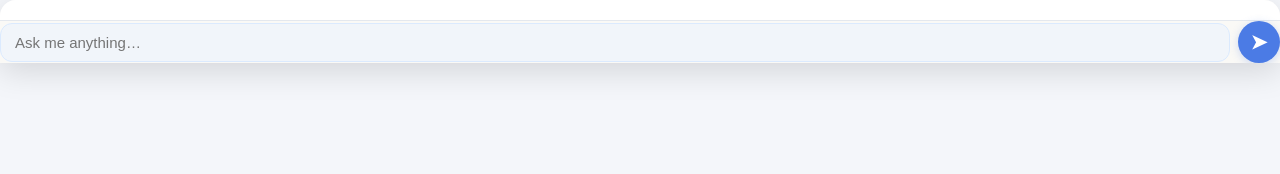
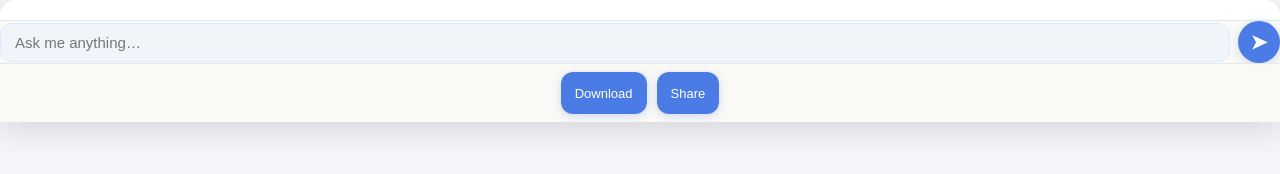
Before and after one commit to overtext71/chatbot-widget, a website: page public/index.html in a window 1280 px wide. Drawn offline with Linux system fonts and the light colour scheme.

Commit message:
added download share buttons

```diff
--- a/public/index.html
+++ b/public/index.html
@@ -27,7 +27,7 @@
   height: 32px;
   vertical-align: middle;
   margin-right: 8px;
-  border-radius: 50%; /* optional: makes icons circular */
+  border-radius: 50%;
 }
 #messages {
     flex: 1;
@@ -83,16 +83,31 @@
     margin: 0 !important;
     padding: 0 !important;
 }
-
 #inputRow {
     margin-bottom: 0 !important;
     margin-top: 0 !important;
     margin: 0 !important;
     box-shadow: none !important;
 }
-
 #chat {
     padding-bottom: 0 !important;
+}
+/* Style for the new buttons container */
+#buttonRow {
+    display: flex;
+    justify-content: center;
+    gap: 10px;
+    background: #faf9f6;
+    padding: 8px 12px;
+    border-top: 1px solid #e4e8ee;
+}
+/* Style for the save buttons */
+.save-button {
+    border-radius: 12px;
+    width: auto;
+    padding: 8px 14px;
+    font-size: 13px;
+    font-weight: normal;
 }
 </style>
 </head>
@@ -101,8 +116,12 @@
     <div id="messages"></div>
     <form id="inputRow">
         <input id="msg" autocomplete="off" placeholder="Ask me anything…">
-    <button>➤</button>
+        <button type="submit">➤</button>
     </form>
+    <div id="buttonRow">
+        <button type="button" class="save-button" onclick="downloadChat()">Download</button>
+        <button type="button" class="save-button" onclick="shareChat()">Share</button>
+    </div>
 </div>
 
 <script>
@@ -125,27 +144,76 @@ function add(role, text) {
     messages.scrollTop = messages.scrollHeight;
 }
 
-form.addEventListener('submit',async e=>{
+form.addEventListener('submit', async e => {
     e.preventDefault();
-  const text=msgInput.value.trim();
-  if(!text) return;
-  add('user',text);
-  msgInput.value='';
+    const text = msgInput.value.trim();
+    if (!text) return;
+    add('user', text);
+    msgInput.value = '';
 
     const res = await fetch('/api/chat', {
-    method:'POST',
-    headers:{'Content-Type':'application/json'},
-    body:JSON.stringify({text,app:appTag,system:sysMsg})
+        method: 'POST',
+        headers: { 'Content-Type': 'application/json' },
+        body: JSON.stringify({ text, app: appTag, system: sysMsg })
     });
     const data = await res.json();
-  add('assistant',data.reply);
+    add('assistant', data.reply);
 
-  fetch('https://rtrb.app/flipbook/api/log.php',{
-    method:'POST',
-    headers:{'Content-Type':'application/json'},
-    body:JSON.stringify({app:appTag,role:'assistant',text:data.reply,ts:Date.now()})
+    fetch('https://rtrb.app/flipbook/api/log.php', {
+        method: 'POST',
+        headers: { 'Content-Type': 'application/json' },
+        body: JSON.stringify({ app: appTag, role: 'assistant', text: data.reply, ts: Date.now() })
     });
 });
+
+// Function to collect and format chat content
+function getChatContent() {
+    const messageDivs = messages.getElementsByTagName('div');
+    let chatText = '';
+    for (const div of messageDivs) {
+        const role = div.querySelector('img').alt;
+        const text = div.innerText.trim();
+        chatText += `${role}: ${text}\n\n`;
+    }
+    return chatText;
+}
+
+// Function to download the chat content as a .txt file
+function downloadChat() {
+    const content = getChatContent();
+    if (!content) {
+        alert('No chat content available.');
+        return;
+    }
+    const blob = new Blob([content], { type: 'text/plain' });
+    const url = URL.createObjectURL(blob);
+    const a = document.createElement('a');
+    a.href = url;
+    a.download = 'chat-content.txt';
+    document.body.appendChild(a);
+    a.click();
+    document.body.removeChild(a);
+    URL.revokeObjectURL(url);
+}
+
+// Function to share the chat content using Web Share API
+function shareChat() {
+    const content = getChatContent();
+    if (!content) {
+        alert('No chat content available.');
+        return;
+    }
+    if (navigator.share) {
+        navigator.share({
+            title: 'Chat Content',
+            text: content,
+        })
+        .then(() => console.log('Content shared successfully'))
+        .catch((error) => console.log('Error sharing content:', error));
+    } else {
+        alert('Web Share API is not supported on this browser. Try downloading the content instead.');
+    }
+}
 </script>
 </body>
 </html>
```
Lines whose indentation alone changed are shown as unchanged.
